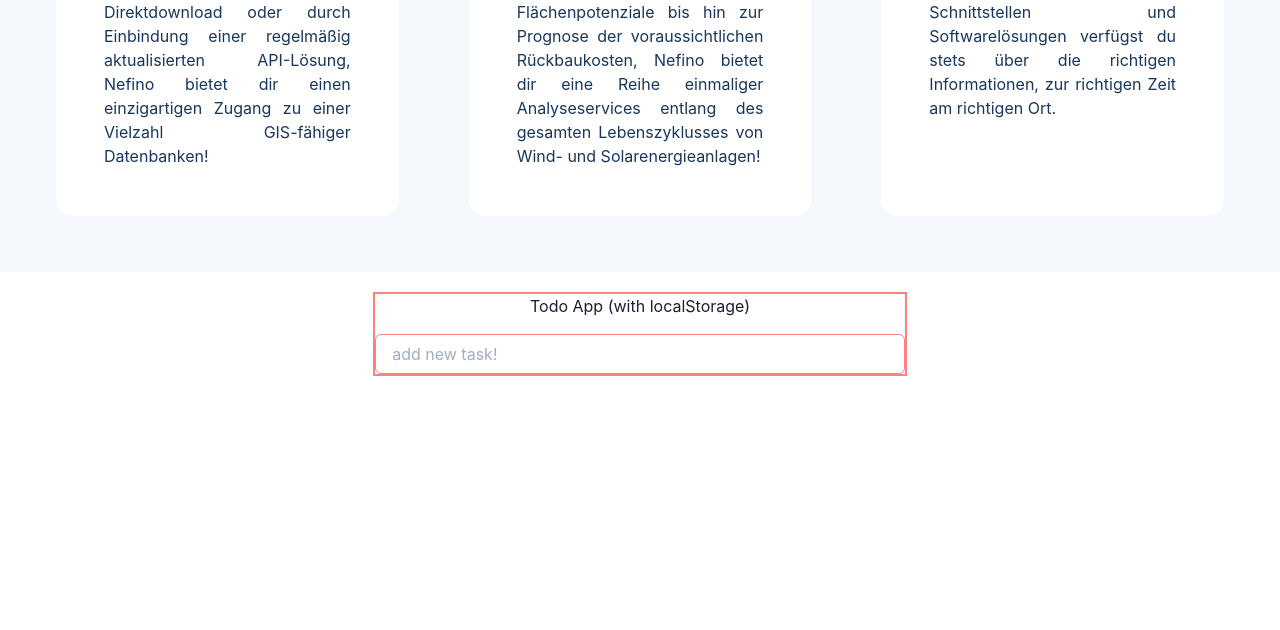
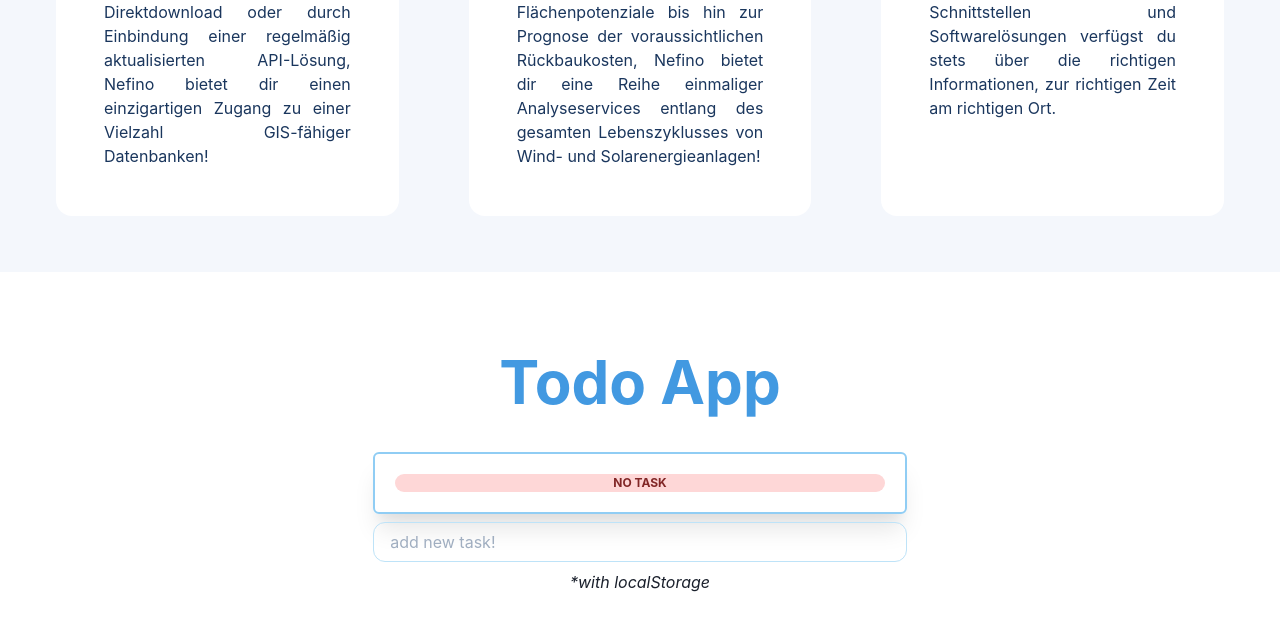
Before and after one commit to fahricigdem/react-chakra-examples, a React (Create React App) app: page / in a window 1280 px wide. Shown: the part 1642-2272 px from the top of the page. Before the commit the page ends 2038 px from the top, so only its background shows below. Built offline with nearby package versions, Linux system fonts and the light colour scheme.

Commit message:
todo chakra style

```diff
--- a/src/Todo/App.js
+++ b/src/Todo/App.js
@@ -1,6 +1,7 @@
 import React, { useState, useEffect } from 'react';
-import { Container, Input, VStack } from "@chakra-ui/react";
+import { Box, Container, Flex, Heading, Input, Spacer, VStack, IconButton, StackDivider, Text, Badge } from "@chakra-ui/react";
 import { nanoid } from 'nanoid';
+import { DeleteIcon } from '@chakra-ui/icons'
 
 const App = () => {
     ////logic//////////////////////////////
@@ -12,7 +13,7 @@ const App = () => {
     }, [mytasks])
 
     const handleEnter = (e) => {
-        if (e.key === 'Enter') {
+        if (e.key === 'Enter' && e.target.value) {
             setMytasks([...mytasks, { "id": nanoid(), "text": text }])
             setText("")
         }
@@ -23,14 +24,23 @@ const App = () => {
 
     ////user interface//////////////////////////////
     return (
-        <Container >
-            <VStack m="5" borderColor="red.300" borderWidth='2px'>
-                <h1>Todo App (with localStorage)</h1>
-                <ul>
-                    {mytasks.map(task => <li key={task.id}>{task.text} <span onClick={() => handleDelete(task.id)}>delete</span></li>)}
-                </ul>
-                <Input type="text" value={text} onChange={(e) => setText(e.target.value)} onKeyUp={handleEnter} placeholder="add new task!" />
+        <Container h="100vh">
+            <VStack m="5" mt="10vh" >
+
+                <Heading size="3xl" mb="8" color="blue.400">Todo App</Heading>
+                <VStack align="left" w="100%" p="5" divider={<StackDivider borderColor="blue.100" />} borderColor="blue.200" borderWidth='2px' borderRadius="md" boxShadow="xl">
+                    {!mytasks.length && <Badge colorScheme="red" borderRadius="xl" align="center">No Task</Badge>}
+                    {mytasks.map(task => <Flex key={task.id} align="center"><Text color="blue.700"> {task.text} </Text>
+                        <Spacer></Spacer>
+
+                        <IconButton onClick={() => handleDelete(task.id)} icon={<DeleteIcon />} borderRadius="100%" colorScheme="red" />
+                    </Flex>)}
+
+                </VStack>
+                <Input type="text" placeholder="add new task!" value={text} onChange={(e) => setText(e.target.value)} onKeyUp={handleEnter} borderRadius="xl" borderColor="blue.100" />
+                <Text as="i" mt="4">*with localStorage</Text>
             </VStack>
+
         </Container>
     );
 }
```
Also changed, not shown: 2 other files (tests, documents, lock files or other folders).
